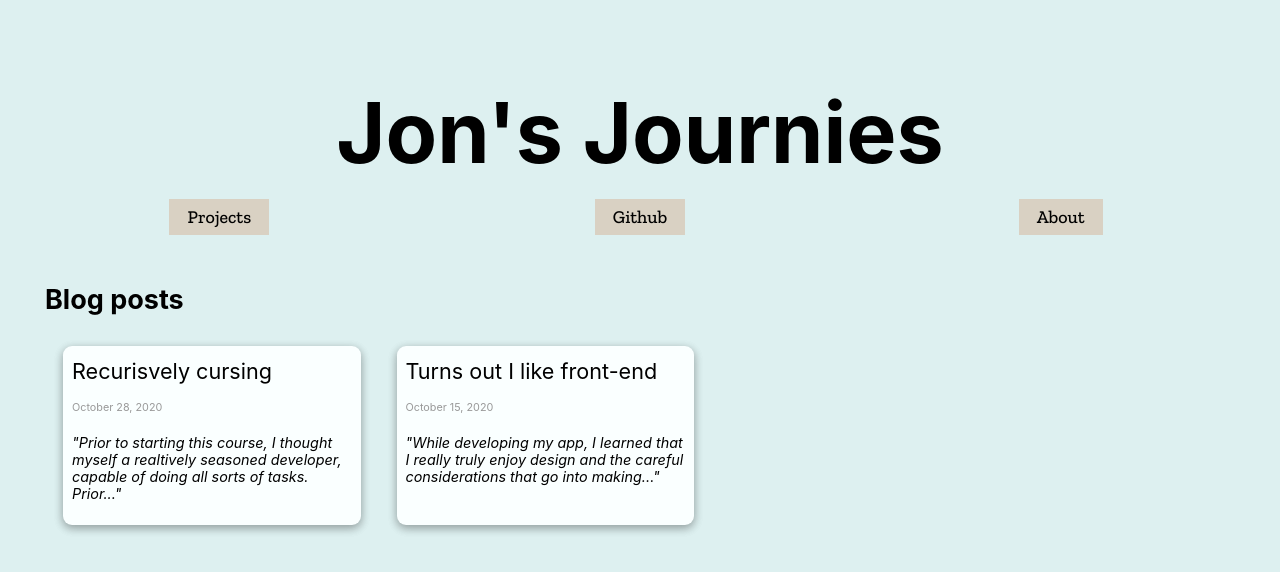
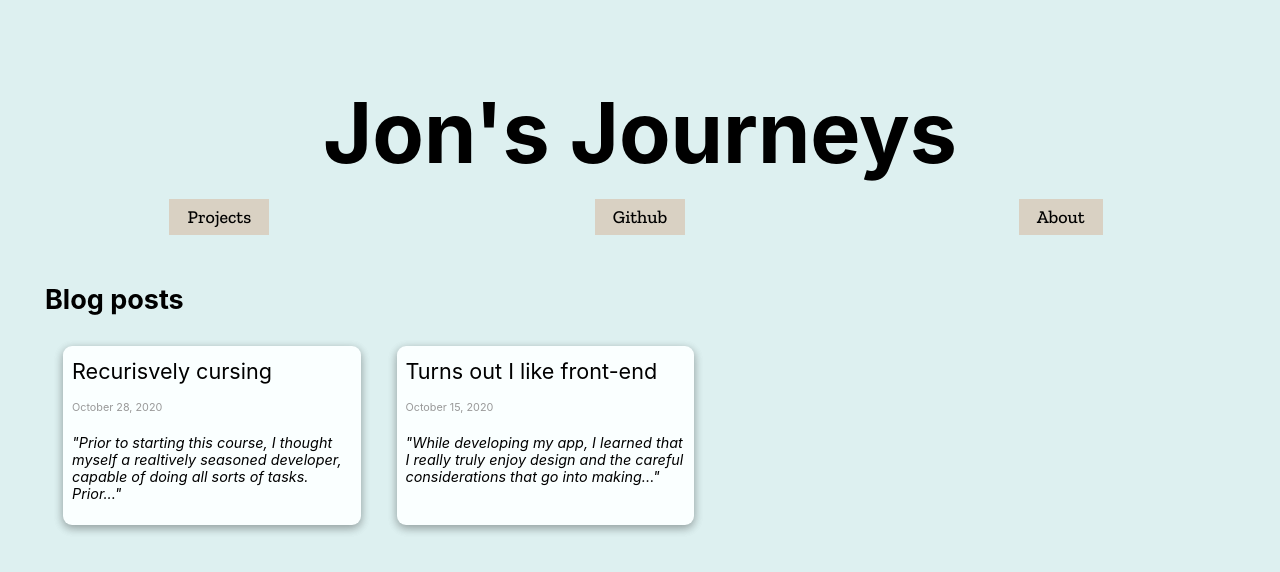
Before and after one commit to jclasley/codingBlog, a Next.js app: page / in a window 1280 px wide. Shown: the top 572 px of the page. Built offline with nearby package versions, Linux system fonts and the light colour scheme.

Commit message:
Fixed misspelling of 'journeys'

```diff
--- a/components/layout.js
+++ b/components/layout.js
@@ -5,7 +5,7 @@ import Link from "next/link";
 
 
 const name = "Jon Lasley";
-export const siteTitle = "Jon's Journies";
+export const siteTitle = "Jon's Journeys";
 
 export default function Layout({ children, home }) {
   return (
--- a/pages/index.js
+++ b/pages/index.js
@@ -18,14 +18,14 @@ export default function Home({ allPostsData }) {
   return (
     <div className="container">
       <Head>
-        <title>Jon's Journies</title>
+        <title>Jon's Journeys</title>
         <link href="https://fonts.googleapis.com/css2?family=Zilla+Slab:wght@500&display=swap" rel="stylesheet"></link>
       </Head>
 
 
         <header className='title'>
           <h3>
-            Jon's Journies
+            Jon's Journeys
           </h3>
         </header>
        <section className={`linkbar ${linkHeaderStyles.container}`}>
```
